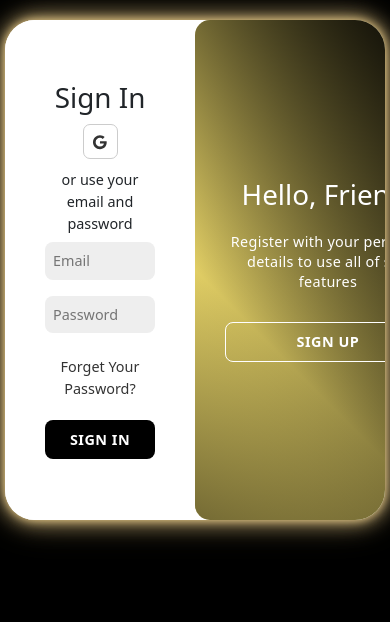
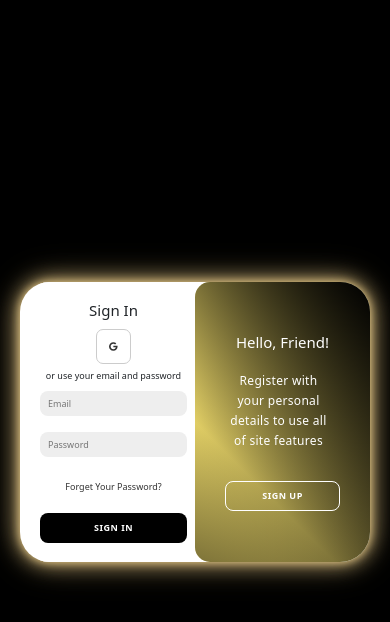
Before and after one commit to kunalsarkar-bit/Auction-X, a React (Create React App) app in the folder client/: page /login in a window 390 px wide. Shown: the top 622 px of the page. Built offline with nearby package versions, Linux system fonts and the light colour scheme; no server answers.

Commit message:
Login , Navbar & PreLoader Updated

```diff
--- a/client/src/components/Navbar/Navbar.css
+++ b/client/src/components/Navbar/Navbar.css
@@ -47,7 +47,6 @@
   /* Rounded corners */
   margin-bottom: 20px;
   /* Margin below header */
-  border-top: 1px solid #ccc;
   /* Border at the top */
   border-bottom: 1px solid #ccc;
   /* Border at the bottom */
@@ -379,22 +378,10 @@
   background-color: #000;
   padding: 20px;
   border-radius: 15px;
-  box-shadow:
-    0 0 10px rgba(255, 223, 150, 0.8), /* Inner glow with gold tint */
-    0 0 20px rgba(255, 223, 150, 0.6), /* Outer glow for depth */
-    0 0 30px rgba(255, 223, 150, 0.4), /* Larger, softer glow */
-    0 0 40px rgba(255, 223, 150, 0.2); /* Soft fading outermost glow */
+
   transition: right 0.3s ease;
   /* Smooth slide transition */
   z-index: 999;
-}
-
-.sidebar:hover {
-  box-shadow:
-    0 0 10px rgba(255, 223, 150, 0.8), /* Inner glow with gold tint */
-    0 0 20px rgba(255, 223, 150, 0.6), /* Outer glow for depth */
-    0 0 30px rgba(255, 223, 150, 0.4), /* Larger, softer glow */
-    0 0 40px rgba(255, 223, 150, 0.2); /* Soft fading outermost glow */
 }
 
 
--- a/client/src/components/PreLoader/PreLoader.css
+++ b/client/src/components/PreLoader/PreLoader.css
@@ -85,3 +85,38 @@
   50% { opacity: 0.7; }
   100% { opacity: 1; }
 }
+
+/* Media query for small devices (e.g., phones) */
+@media (max-width: 768px) {
+
+
+  @keyframes ENTRY-zoomIn {
+    from { transform: scale(1); }
+    to { transform: scale(300); } /* Smaller scale for smaller screens */
+  }
+
+  .ENTRY-break {
+    gap: 5px; /* Reduce gap for compact layout */
+  }
+}
+
+/* Media query for extra-small devices (e.g., very small phones) */
+@media (max-width: 480px) {
+
+  .ENTRY-piece {
+    font-size: 1.5rem; /* Match loader font size */
+  }
+
+  .ENTRY-zoom {
+    font-size: 1.5rem; /* Adjust zoom font size */
+  }
+
+  @keyframes ENTRY-zoomIn {
+    from { transform: scale(1); }
+    to { transform: scale(200); } /* Even smaller scale for tiny screens */
+  }
+
+  .ENTRY-break {
+    gap: 3px; /* Minimal gap for compact layout */
+  }
+}
--- a/client/src/pages/Login/Login/LoginPage.css
+++ b/client/src/pages/Login/Login/LoginPage.css
@@ -247,49 +247,102 @@
 /* Responsive Adjustments */
 @media (max-width: 768px) {
     .LOGIN-body {
-        height: 100%; /* Adjust height for better layout */
-        padding: 20px; /* Add padding for smaller screens */
+        height: 100vh; /* Adjust height for better layout */
+        width: 100%;
         align-items: center;
     }
 
+    .LOGIN-container form{
+        padding: 0;
+        width: 60%;
+    }
+
+    .sign-in{
+    left: unset;
+    width: 70%;
+    z-index: 2;
+}
+
+    .sign-up{
+    left: unset;
+    width: 50%;
+    opacity: 0;
+    z-index: 1;
+}
+
     .LOGIN-container {
         max-width: 380px;
-        width: 380px;
-        min-height: 500px;
+        width: 350px;
+        min-height: 280px;
         padding: 20px; /* Ensure there is padding */
     }
 
-    .LOGIN-container p,
-    .LOGIN-container span,
-    .LOGIN-container a {
-        font-size: 0.9em; /* Responsive font size */
+    .LOGIN-container.active .sign-up{
+        width: 55%;
+        margin-right: 4%;
+        transform: translateX(100%);
+    opacity: 1;
+    z-index: 5;
+    animation: move 0.6s;
+    }
+
+
+    .LOGIN-toggle-left{
+    transform: translateX(-200%);
+}
+
+.LOGIN-container.active .LOGIN-toggle-left{
+    transform: translateX(0);
+}
+
+    .LOGIN-container p
+     {
+        font-size: 12px;
         text-align: center; /* Center text for better layout */
+        margin-right: 7%;
+    }
+
+    .LOGIN-container a,
+    .LOGIN-container span{
+        font-size: 9px;
+    }
+
+    .LOGIN-container h1{
+        font-size: 15px;
     }
 
     .LOGIN-container button {
-        font-size: 0.9em; /* Responsive button font */
-        padding: 8px; /* Adjust padding for smaller buttons */
+        font-size: 9px; /* Responsive button font */
+        padding: 4px; /* Adjust padding for smaller buttons */
+        height: 30px; /* Ensure there is padding */
     }
 
     .LOGIN-container input {
-        font-size: 0.9em; /* Responsive input font size */
-        padding: 8px; /* Adjust padding for inputs */
+        font-size: 9px;
+        padding: 8px;
+        width: 100%;
+        height: 25px;
     }
+
+
 
     .LOGIN-toggle-panel {
         flex-direction: column; /* Stack toggle panel items vertically */
         align-items: center; /* Center items in column layout */
+
     }
 
     .LOGIN-toggle-container {
-        width: 70%; /* Full width for toggle container */
+        width: 50%; /* Full width for toggle container */
         border-radius: 15px; /* Rounded corners for aesthetics */
+        margin-right: 10%;
     }
+
 
     .LOGIN-social-icons {
         flex-direction: row; /* Ensure icons are in a row */
-        justify-content: center; /* Center social icons */
-        margin: 10px 0; /* Spacing around icons */
+        width: 100%;
+         height: 30px;
     }
 
     .LOGIN-social-icons a {
@@ -298,57 +351,3 @@
         height: 35px; /* Set a consistent height for icons */
     }
 }/* Responsive Adjustments */
-/* Responsive Adjustments */
-@media (max-width: 768px) {
-    .LOGIN-body {
-        height: 100%; /* Adjust height for better layout */
-        padding: 20px; /* Add padding for smaller screens */
-        align-items: center;
-    }
-
-    .LOGIN-container {
-        max-width: 380px;
-        width: 380px;
-        min-height: 500px;
-        padding: 20px; /* Ensure there is padding */
-    }
-
-    .LOGIN-container p,
-    .LOGIN-container span,
-    .LOGIN-container a {
-        font-size: 0.9em; /* Responsive font size */
-        text-align: center; /* Center text for better layout */
-    }
-
-    .LOGIN-container button {
-        font-size: 0.9em; /* Responsive button font */
-        padding: 8px; /* Adjust padding for smaller buttons */
-    }
-
-    .LOGIN-container input {
-        font-size: 0.9em; /* Responsive input font size */
-        padding: 8px; /* Adjust padding for inputs */
-    }
-
-    .LOGIN-toggle-panel {
-        flex-direction: column; /* Stack toggle panel items vertically */
-        align-items: center; /* Center items in column layout */
-    }
-
-    .LOGIN-toggle-container {
-        width: 70%; /* Full width for toggle container */
-        border-radius: 15px; /* Rounded corners for aesthetics */
-    }
-
-    .LOGIN-social-icons {
-        flex-direction: row; /* Ensure icons are in a row */
-        justify-content: center; /* Center social icons */
-        margin: 10px 0; /* Spacing around icons */
-    }
-
-    .LOGIN-social-icons a {
-        margin: 5px; /* Reduced margin between social icons */
-        width: 35px; /* Set a consistent width for icons */
-        height: 35px; /* Set a consistent height for icons */
-    }
-}
```
